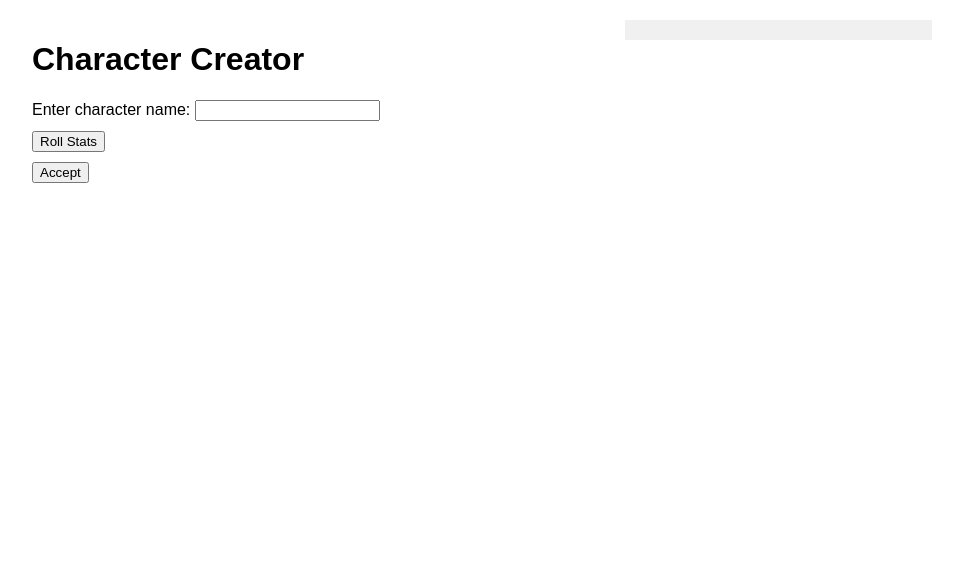
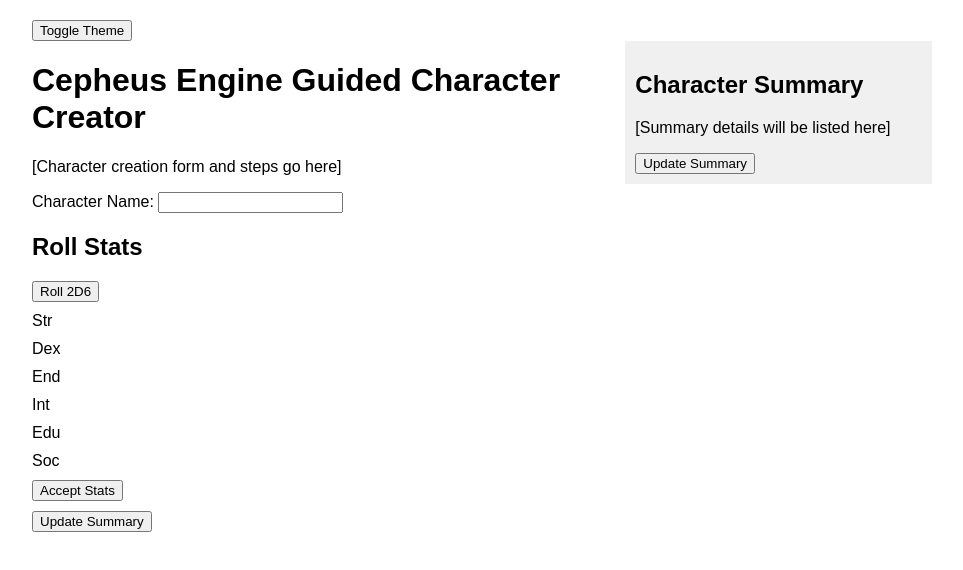
Before and after one commit to justinaquinoGITB/CEguidedCHARgen240310, a plain HTML site: page index.html in a window 1280 px wide. Shown: the whole page, without its empty margins (158-1121 px from the left). Drawn offline with Linux system fonts and the light colour scheme.

Commit message:
Update index.html

```diff
--- a/index.html
+++ b/index.html
@@ -1,26 +1,64 @@
 <!DOCTYPE html>
-<html lang="en">
+<html>
 <head>
-    <meta charset="UTF-8">
-    <meta name="viewport" content="width=device-width, initial-scale=1.0">
-    <title>Character Creator</title>
-    <link rel="stylesheet" href="style.css">
+    <title>Cepheus Engine Guided Character Creator</title>
+    <link rel="stylesheet" type="text/css" href="style.css">
 </head>
+<button onclick="toggleTheme()">Toggle Theme</button>
+
 <body>
     <div class="container">
         <div class="character-creation">
-    <h1>Character Creator</h1>
-    <div>
-        <label for="characterName">Enter character name:</label>
-        <input type="text" id="characterName">
+            <h1>Cepheus Engine Guided Character Creator</h1>
+            <p>[Character creation form and steps go here]</p>
+            <label for="characterName">Character Name:</label>
+    <input type="text" id="characterName" onchange="character.name = this.value;">
+    <div class="dice-roll">
+        <h2>Roll Stats</h2>
+        <button onclick="rollDice()">Roll 2D6</button>
+        <div id="diceResults" class="dice-container"></div>
+        <div id="char-Str" class="characteristic" ondragover="allowDrop(event)" ondrop="drop(event, 'Str')">
+            <span class="char-label">Str</span>
+            <div class="char-slot"></div>
+        </div>
+        <div id="char-Dex" class="characteristic" ondragover="allowDrop(event)" ondrop="drop(event, 'Dex')">
+            <span class="char-label">Dex</span>
+            <div class="char-slot"></div>
+        </div>
+        <div id="char-End" class="characteristic" ondragover="allowDrop(event)" ondrop="drop(event, 'End')">
+            <span class="char-label">End</span>
+            <div class="char-slot"></div>
+        </div>
+        <div id="char-Int" class="characteristic" ondragover="allowDrop(event)" ondrop="drop(event, 'Int')">
+            <span class="char-label">Int</span>
+            <div class="char-slot"></div>
+        </div>
+        <div id="char-Edu" class="characteristic" ondragover="allowDrop(event)" ondrop="drop(event, 'Edu')">
+            <span class="char-label">Edu</span>
+            <div class="char-slot"></div>
+        </div>
+        <div id="char-Soc" class="characteristic" ondragover="allowDrop(event)" ondrop="drop(event, 'Soc')">
+            <span class="char-label">Soc</span>
+            <div class="char-slot"></div>
+        </div>
+        <!-- Repeat for other characteristics -->
+
+        <button onclick="acceptStats()">Accept Stats</button>
     </div>
-    <button onclick="rollStats()">Roll Stats</button>
-    <div id="rolledStats"></div>
-    <div id="stats"></div>
-    <button id="acceptButton" onclick="acceptStats()">Accept</button>
-</div>
+
+<!-- Repeat for other characteristics -->
+
+            <button onclick="updateSummary()">Update Summary</button>
+        </div>
+        <div class="summary">
+            <h2>Character Summary</h2>
+            <div id="summaryContent">
+                <p>[Summary details will be listed here]</p>
+            </div>
+            <button onclick="updateSummary()">Update Summary</button>
+        </div>
+    </div>
+
     <script src="script.js"></script>
 </body>
-
-<div id="characterSummary" class="summary"></div>
 </html>
```
